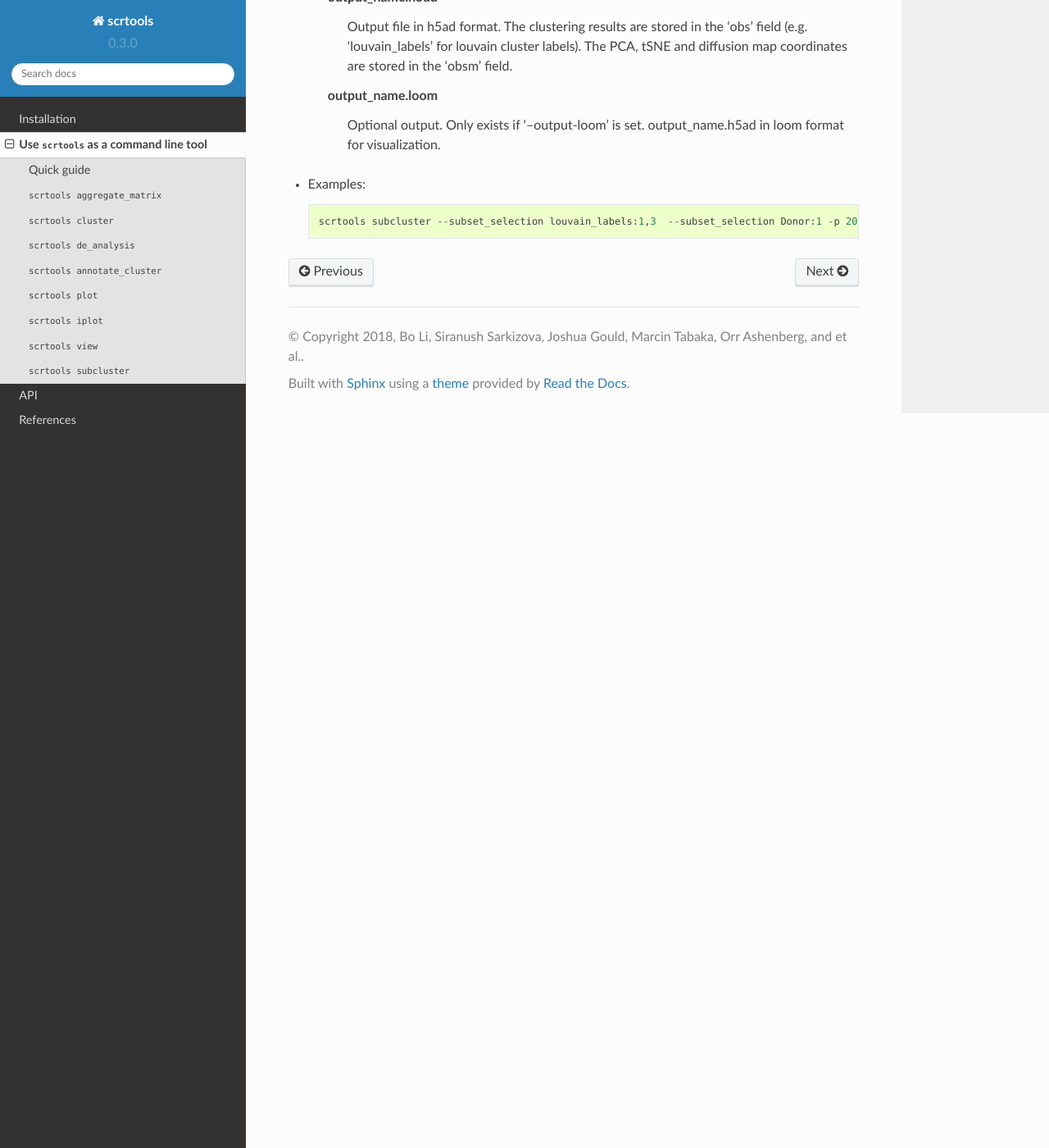
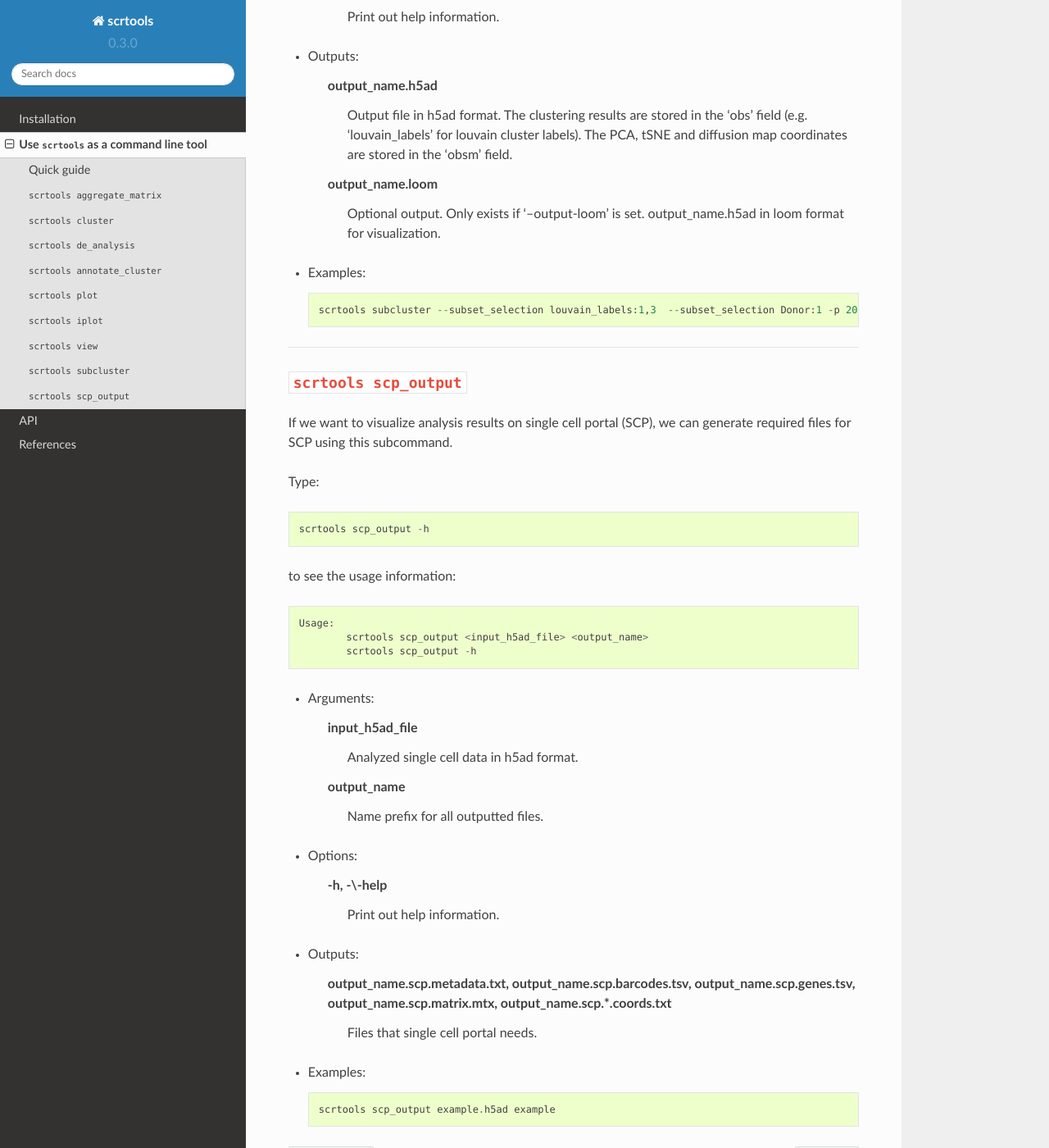
Before and after one commit to lilab-bcb/pegasus, a Sphinx documentation site: the page built from scrtools/docs/usage.rst, in a window 1280 px wide and 1400 px high, scrolled down 20545 px. Shown: the whole window at 82% size. Built offline with Sphinx 7.4.7 and the Read the Docs theme 2.0.0, drawn with Linux system fonts in a browser that asks for light colours; formulas are drawn with MathJax 3; some of the changed text lies outside the part shown.

Commit message:
Updated usage.rst

```diff
--- a/scrtools/docs/usage.rst
+++ b/scrtools/docs/usage.rst
@@ -46,6 +46,10 @@ to see the help information::
 	subcluster
     	Perform sub-cluster analyses on a subset of cells from the analyzed data (i.e. 'cluster' output).
 
+* Single cell portal:
+
+	scp_output
+		Generate output files for single cell portal.
 
 
 ---------------------------------
@@ -807,3 +811,42 @@ to see the usage information::
 * Examples::
 
 	scrtools subcluster --subset_selection louvain_labels:1,3  --subset_selection Donor:1 -p 20 --correct-batch-effect example.h5ad example_sub
+
+---------------------------------
+
+``scrtools scp_output``
+^^^^^^^^^^^^^^^^^
+
+If we want to visualize analysis results on single cell portal (SCP), we can generate required files for SCP using this subcommand.
+
+Type::
+
+	scrtools scp_output -h
+
+to see the usage information::
+
+	Usage:
+		scrtools scp_output <input_h5ad_file> <output_name>
+		scrtools scp_output -h
+
+* Arguments:
+
+	input_h5ad_file
+		Analyzed single cell data in h5ad format.
+
+	output_name
+		Name prefix for all outputted files.
+
+* Options:
+
+	\-h, -\\-help
+		Print out help information.
+
+* Outputs:
+
+	output_name.scp.metadata.txt, output_name.scp.barcodes.tsv, output_name.scp.genes.tsv, output_name.scp.matrix.mtx, output_name.scp.*.coords.txt
+		Files that single cell portal needs.
+
+* Examples::
+
+	scrtools scp_output example.h5ad example
```
